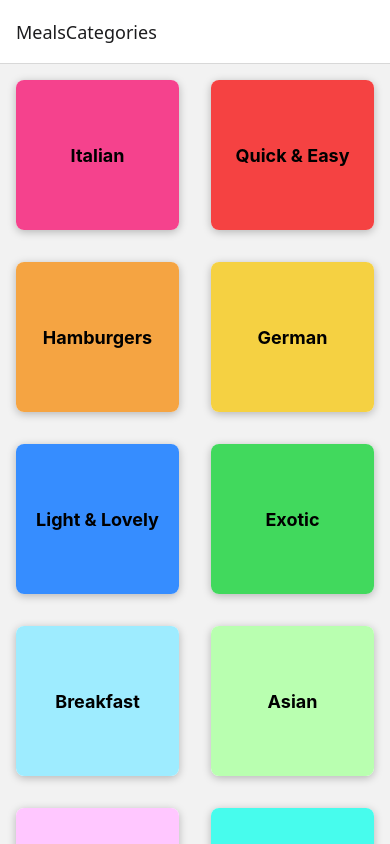
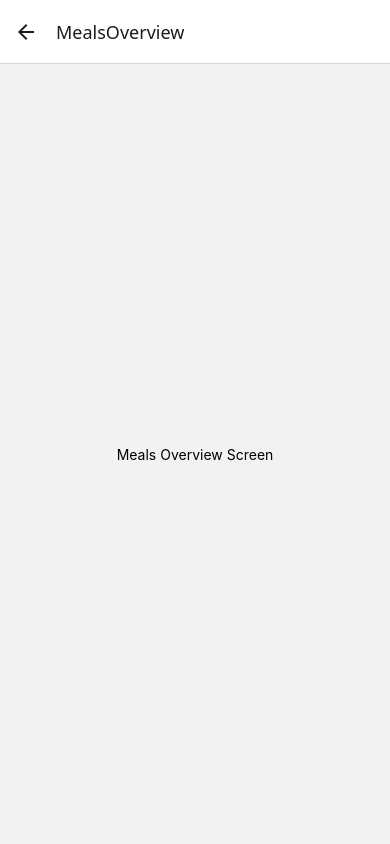
Before and after one commit to jozefkubis/RNCourse, a React Native app: screen /MealsOverview in a window 390 px wide. Built offline with nearby package versions, Linux system fonts and the light colour scheme.

Commit message:
Add MealsOverviewScreen and implement navigation from CategoriesScreen

```diff
--- a/App.js
+++ b/App.js
@@ -2,6 +2,7 @@
 import { createNativeStackNavigator } from "@react-navigation/native-stack";
 import { StatusBar } from "expo-status-bar";
 import CategoriesScreen from "./screens/CategoriesScreen";
+import MealsOverviewScreen from "./screens/MealsOverviewScreen";
 
 const Stack = createNativeStackNavigator();
 
@@ -12,6 +13,7 @@
       <NavigationContainer>
         <Stack.Navigator>
           <Stack.Screen name="MealsCategories" component={CategoriesScreen} />
+          <Stack.Screen name="MealsOverview" component={MealsOverviewScreen} />
         </Stack.Navigator>
       </NavigationContainer>
     </>
--- a/components/CategoryGridTile.js
+++ b/components/CategoryGridTile.js
@@ -1,6 +1,6 @@
 import { Platform, Pressable, StyleSheet, Text, View } from "react-native";
 
-export default function CategoryGridTile({ title, color }) {
+export default function CategoryGridTile({ title, color, onPress }) {
   return (
     <View style={styles.gridItem}>
       <Pressable
@@ -9,6 +9,7 @@
           styles.button,
           pressed ? styles.buttonPressed : null,
         ]}
+        onPress={onPress}
       >
         <View style={[styles.innerContainer, { backgroundColor: color }]}>
           <Text style={styles.title}>{title}</Text>
--- a/screens/CategoriesScreen.js
+++ b/screens/CategoriesScreen.js
@@ -2,13 +2,21 @@
 import CategoryGridTile from "../components/CategoryGridTile";
 import { CATEGORIES } from "../data/dummy-data";
 
-function renderCategoryItem(itemData) {
-  return (
-    <CategoryGridTile title={itemData.item.title} color={itemData.item.color} />
-  );
-}
+export default function CategoriesScreen({ navigation }) {
+  function renderCategoryItem(itemData) {
+    function pressHandler() {
+      navigation.navigate("MealsOverview");
+    }
 
-export default function CategoriesScreen() {
+    return (
+      <CategoryGridTile
+        title={itemData.item.title}
+        color={itemData.item.color}
+        onPress={pressHandler}
+      />
+    );
+  }
+
   return (
     <FlatList
       data={CATEGORIES}
--- /dev/null
+++ b/screens/MealsOverviewScreen.js
@@ -0,0 +1,18 @@
+import { StyleSheet, Text, View } from "react-native";
+
+export default function MealsOverviewScreen() {
+  return (
+    <View style={styles.container}>
+      <Text>Meals Overview Screen</Text>
+    </View>
+  );
+}
+
+const styles = StyleSheet.create({
+  container: {
+    flex: 1,
+    padding: 16,
+    justifyContent: "center",
+    alignItems: "center",
+  },
+});
```
